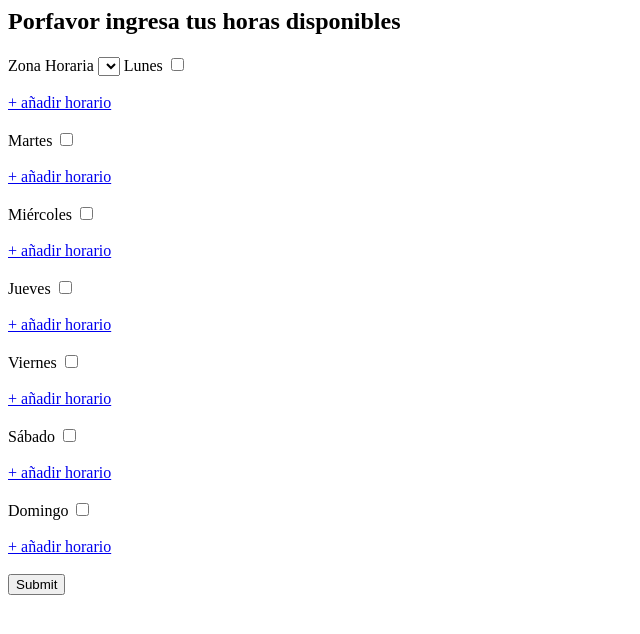
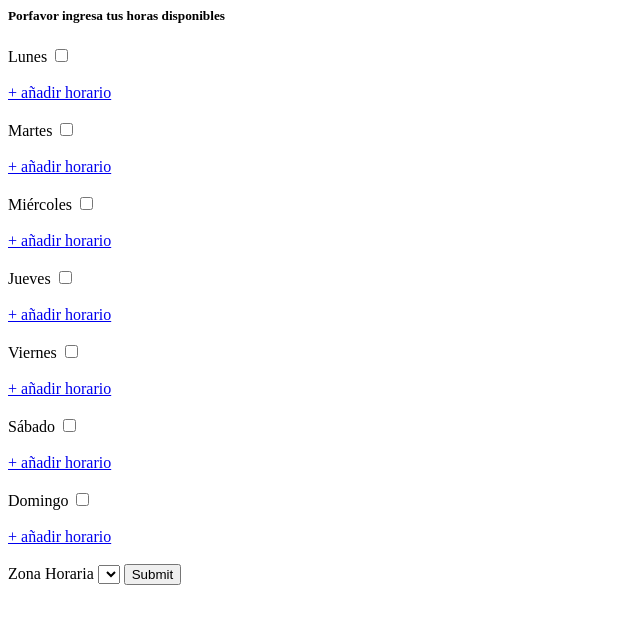
Before and after one commit to GaboGomezT/psique-facil, a Python web app: template templates/schedule/availability.html in a window 1280 px wide. Shown: the top 634 px of the page, without its empty margins (0-640 px from the left). Run offline with Jinja, Linux system fonts and the light colour scheme; the template is opened without the code that fills it, so the values that code supplies are empty.

Commit message:
:lipstick: improved styling and layout

```diff
--- a/command/schedule.py
+++ b/command/schedule.py
@@ -8,7 +8,7 @@
 
 
 def update_therapist_schedule(therapist_email: str, schedule: dict):
-    print(f"Updating therapist schedule, {therapist_email=}, {schedule=}")
+    print(f"Updating therapist schedule, {therapist_email}, {schedule}")
     with Session(engine) as session:
         statement = select(Therapist).where(Therapist.email == therapist_email)
         results = session.exec(statement)
@@ -20,12 +20,12 @@
         session.refresh(therapist)
 
 def get_current_therapist_schedule(therapist_email: str):
-    print(f"Retrieving therapist schedule, {therapist_email=}")
+    print(f"Retrieving therapist schedule, {therapist_email}")
     with Session(engine) as session:
         statement = select(Therapist).where(Therapist.email == therapist_email)
         results = session.exec(statement)
         therapist = results.first()
         if not therapist:
-            logging.warning(f"Therapist with {therapist_email=} does not exist")
+            logging.warning(f"Therapist with {therapist_email} does not exist")
             return None
         return json.loads(therapist.schedule) if therapist.schedule else None
--- a/requirements.txt
+++ b/requirements.txt
@@ -13,5 +13,4 @@
 pytz
 psycopg2-binary
 
-passlib
 deta
--- a/static/internal/booking/calendar.js
+++ b/static/internal/booking/calendar.js
@@ -8,10 +8,6 @@
         timeZone: initialTimeZone,
         locale: 'es',
         height: 650,
-        headerToolbar: {
-            left: 'prev,next today',
-            center: 'title',
-        },
         buttonText: {
             today: 'hoy',
             month: 'mes',
@@ -50,10 +46,12 @@
         },
         eventMouseEnter: function (info) {
             info.el.style.backgroundColor = "#1e5c96";
+            document.body.style.cursor = 'pointer';
             // #1e5c96
         },
         eventMouseLeave: function (info) {
             info.el.style.backgroundColor = "#3788D8";
+            document.body.style.cursor = 'default';
             // #3788D8
         }
     });
--- a/templates/booking/calendar.html
+++ b/templates/booking/calendar.html
@@ -1,9 +1,10 @@
 <div metal:use-macro="load: ../shared/_layout.html">
     <div metal:fill-slot="content" tal:omit-tag="True">
-        <h2>Agenda una sesión única o recurrente</h2>
+        <h5>Elige una fecha y hora que te acomode ⭐</h5>
+        <hr>
+        <div id='calendar'></div>
         <label>Zona Horaria</label>
         <select id='time-zone-selector' class="browser-default"></select>
-        <div id='calendar'></div>
         <link rel="stylesheet" href="https://cdn.jsdelivr.net/npm/fullcalendar@5.9.0/main.min.css">
         <script src="https://cdn.jsdelivr.net/npm/fullcalendar@5.9.0/locales-all.min.js"></script>
         <script src="https://cdn.jsdelivr.net/npm/fullcalendar@5.9.0/main.min.js"></script>
--- a/templates/schedule/availability.html
+++ b/templates/schedule/availability.html
@@ -1,38 +1,60 @@
 <div metal:use-macro="load: ../shared/_layout.html">
     <div metal:fill-slot="content" tal:omit-tag="True">
-        <h2>Porfavor ingresa tus horas disponibles</h2>
+        <h5>Porfavor ingresa tus horas disponibles</h5>
         <form method="post">
-
-            <label>Zona Horaria</label>
-            <select class="browser-default" id='time-zone-selector' name='time-zone-selector' timezone='${timezone}'></select>
+            <div class="row">
+                <div class="col l2 s12">
                     <label for="monday">Lunes </label>
                     <input type="checkbox" id="monday_checkbox" name="monday"><br><br>
                     <div id="monday_container" available-hours='${week["monday"]}'></div>
                     <a href="#" id="monday_adder">+ añadir horario</a><br><br>
+                </div>
+
+                <div class="col l2 s12">
                     <label for="tuesday">Martes </label>
                     <input type="checkbox" id="tuesday_checkbox" name="tuesday"><br><br>
                     <div id="tuesday_container" available-hours='${week["tuesday"]}'></div>
                     <a href="#" id="tuesday_adder">+ añadir horario</a><br><br>
+                </div>
+
+                <div class="col l2 s12">
                     <label for="wednesday">Miércoles </label>
                     <input type="checkbox" id="wednesday_checkbox" name="wednesday"><br><br>
                     <div id="wednesday_container" available-hours='${week["wednesday"]}'></div>
                     <a href="#" id="wednesday_adder">+ añadir horario</a><br><br>
+                </div>
+
+                <div class="col l2 s12">
                     <label for="thursday">Jueves </label>
                     <input type="checkbox" id="thursday_checkbox" name="thursday"><br><br>
                     <div id="thursday_container" available-hours='${week["thursday"]}'></div>
                     <a href="#" id="thursday_adder">+ añadir horario</a><br><br>
+                </div>
+            </div>
+            <div class="row">
+                <div class="col l2 s12">
                     <label for="friday">Viernes </label>
                     <input type="checkbox" id="friday_checkbox" name="friday"><br><br>
                     <div id="friday_container" available-hours='${week["friday"]}'></div>
                     <a href="#" id="friday_adder">+ añadir horario</a><br><br>
+                </div>
+
+                <div class="col l2 s12">
                     <label for="saturday">Sábado </label>
                     <input type="checkbox" id="saturday_checkbox" name="saturday"><br><br>
                     <div id="saturday_container" available-hours='${week["saturday"]}'></div>
                     <a href="#" id="saturday_adder">+ añadir horario</a><br><br>
+                </div>
+
+                <div class="col l2 s12">
                     <label for="sunday">Domingo </label>
                     <input type="checkbox" id="sunday_checkbox" name="sunday"><br><br>
                     <div id="sunday_container" available-hours='${week["sunday"]}'></div>
                     <a href="#" id="sunday_adder">+ añadir horario</a><br><br>
+                </div>
+            </div>
+            <label>Zona Horaria</label>
+            <select class="browser-default" id='time-zone-selector' name='time-zone-selector' timezone='${timezone}'></select>
             <input type="submit" value="Submit">
         </form>
         <script src="/static/internal/schedule/availability.js"></script>
--- a/templates/shared/_layout.html
+++ b/templates/shared/_layout.html
@@ -10,8 +10,8 @@
 
 <body>
     <nav>
-        <div class="nav-wrapper  blue darken-2">
-            <a href="#" class="brand-logo">PsiqueFácil</a>
+        <div class="nav-wrapper indigo lighten-2">
+            <a href="#" class="brand-logo" style="margin-left: 10px;">PsiqueFácil</a>
             <ul id="nav-mobile" class="right hide-on-med-and-down">
                 <li><a href="/mi_agenda">Mi Agenda</a></li>
                 <li><a href="/mis_pacientes">Mis Pacientes</a></li>
```
Also changed, not shown: templates/booking/book_session.html (+8 -8 lines). Lines whose indentation alone changed are shown as unchanged.
